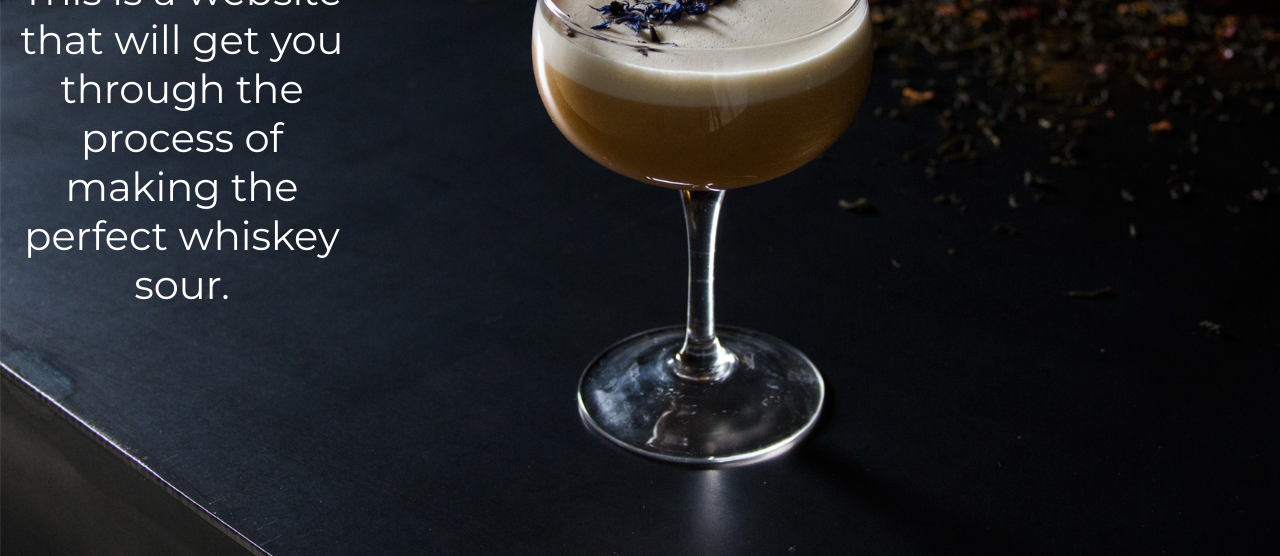
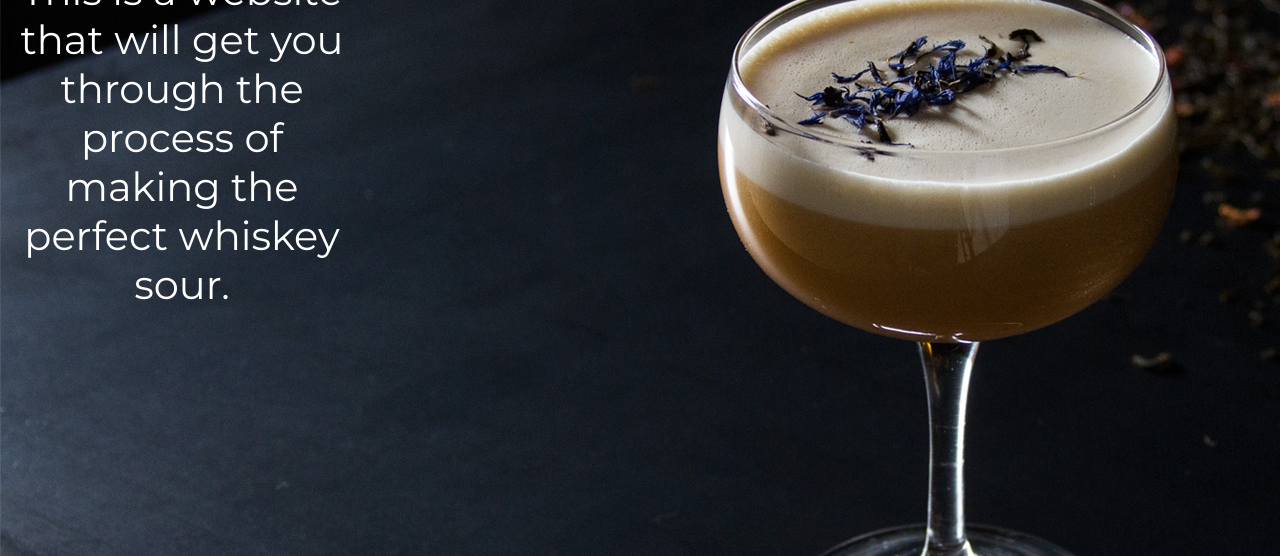
Before and after one commit to TandiAB/The-Perfect-Whiskey-Sour, a plain HTML site: page index.html in a window 1280 px wide. Shown: the part 244-800 px from the top of the page. Drawn offline with nearby package versions, Linux system fonts and the light colour scheme.

Commit message:
Changed background size

```diff
--- a/script.js
+++ b/script.js
@@ -234,7 +234,7 @@ $( document ).ready(function() {
       $('#hint').fadeIn();
       $('#hint').delay(3000).fadeOut();
     }
-     if(poured==true && angosturaAdded==true){
+     // if(poured==true && angosturaAdded==true){
       audioApplause.play();
       $('#homeImage').fadeOut();
       $('#container').fadeOut();
@@ -247,7 +247,7 @@ $( document ).ready(function() {
       $('#congrats').delay(500).fadeIn();
       $('#congrats').delay(3000).fadeOut();
       $('.information').delay(6000).fadeIn('slow');
-     }
+     // }
   });
 
   $("#helpButton").click(function(){
--- a/style.css
+++ b/style.css
@@ -13,7 +13,7 @@ html, body {
 
 body {
   background: url(images/tea.jpg);
-  background-size: cover;
+  background-size: 1920px auto;
   display: grid;
   grid-template-areas:
     "topLeft topCenter topRight"
```
